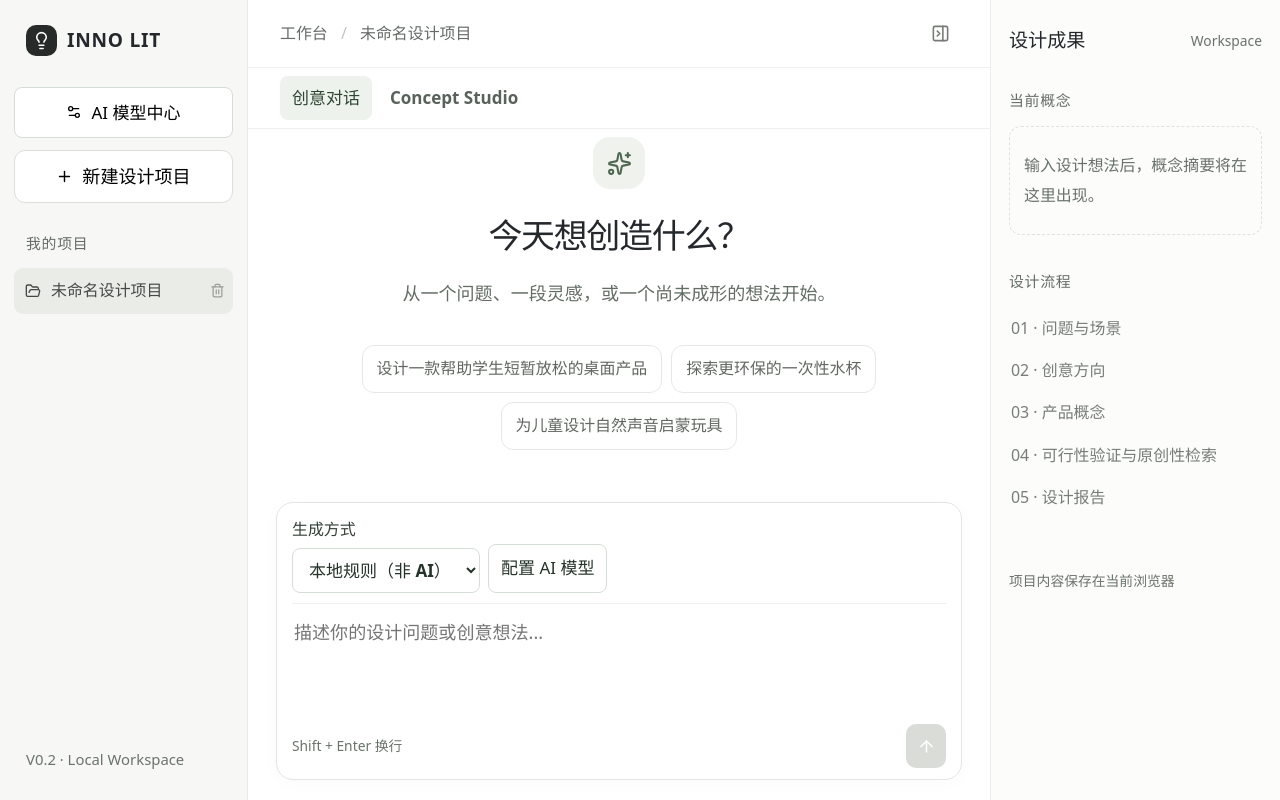
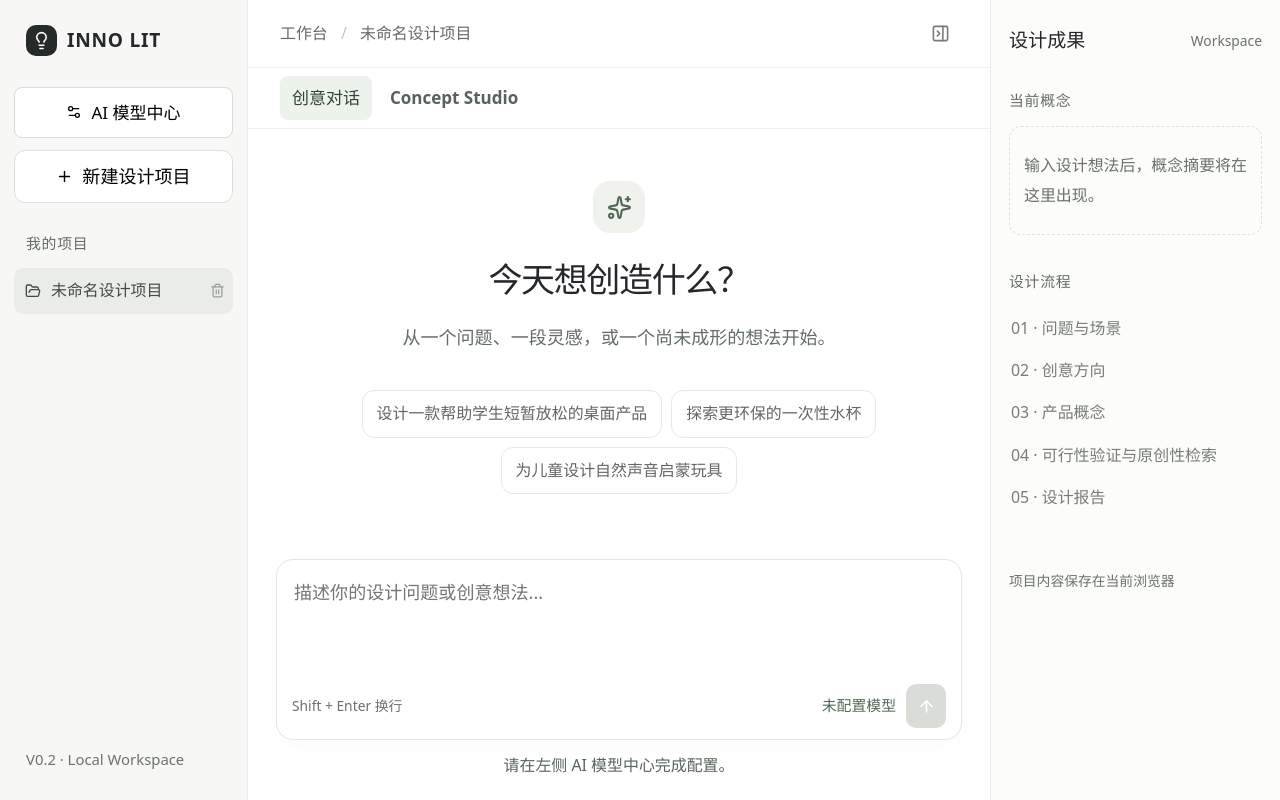
Before and after one commit to laring/INNOLIT, a React (Vite) app: page / in a window 1280 px wide. Built offline with nearby package versions, Linux system fonts and the light colour scheme.

Commit message:
refactor: show active chat model in composer footer without mode controls

```diff
--- a/src/App.css
+++ b/src/App.css
@@ -1100,3 +1100,7 @@ figcaption,
 .report-step > h4 { margin: 0 0 12px; }
 .report-chapter-group { margin: 18px 0; }
 .report-chapter-group > h5 { color: #526b58; font-size: 1rem; margin-bottom: 8px; }
+
+.composer-model-status { display: flex; align-items: center; justify-content: flex-end; gap: 10px; min-width: 0; max-width: 65%; }
+.composer-model-name { overflow: hidden; text-overflow: ellipsis; white-space: nowrap; color: #526b58; font-size: .875rem; }
+.composer-model-status > button { flex-shrink: 0; }
--- a/src/CreativeChat.tsx
+++ b/src/CreativeChat.tsx
@@ -2,7 +2,6 @@ import { useEffect, useRef, useState } from 'react'
 import { ArrowUp, Lightbulb, Sparkles, Square } from 'lucide-react'
 import { modelSourceLabel } from './concepts'
 import type { ChatIdea } from './concepts'
-import { ModelControls } from './ModelControls'
 import { replyWithModel } from './modelChat'
 import { canUseCustomModel, hasModelSettings } from './modelGeneration'
 import type { ModelSettings } from './modelGeneration'
@@ -18,30 +17,12 @@ type ChatProps = {
   onOpenModelCenter: () => void
 }
 
-function generateGuidance(input: string): string {
-  return `已记录你的设计想法：${input}
-
-我们可以从三个方向展开：
-
-01 · 用户与场景
-明确目标用户、使用环境和核心困难。
-
-02 · 产品与交互
-寻找一种简单、直观、可验证的产品解决方式。
-
-03 · 实现与价值
-考虑材料、结构、制造可行性与设计价值。
-
-下一步，请描述：这个产品最希望帮助哪一类人？`
-}
-
-export function CreativeChat({ messages, input, onInputChange, onAppend, onTransfer, settings, onOpenModelCenter }: ChatProps) {
-  const [customModel, setCustomModel] = useState(false)
+export function CreativeChat({ messages, input, onInputChange, onAppend, onTransfer, settings }: ChatProps) {
   const [pending, setPending] = useState(false)
   const [notice, setNotice] = useState('')
   const request = useRef<AbortController | null>(null)
   const conversation = useRef<HTMLDivElement>(null)
-  const canSend = input.trim() && !pending && (!customModel || hasModelSettings(settings))
+  const canSend = input.trim() && !pending && hasModelSettings(settings)
 
   useEffect(() => () => request.current?.abort(), [])
 
@@ -61,10 +42,6 @@ export function CreativeChat({ messages, input, onInputChange, onAppend, onTrans
       onInputChange('')
     }
 
-    if (!customModel) {
-      saveReply({ content: generateGuidance(text) })
-      return
-    }
     if (!canUseCustomModel(window.location.hostname)) return
 
     const controller = new AbortController()
@@ -153,19 +130,6 @@ export function CreativeChat({ messages, input, onInputChange, onAppend, onTrans
 
       <div className="composer-area">
         <div className="composer">
-          <div className="composer-model">
-            <ModelControls
-              settings={settings}
-              onOpenModelCenter={onOpenModelCenter}
-              customModel={customModel}
-              onModeChange={custom => {
-                setCustomModel(custom)
-                setNotice('')
-              }}
-              disabled={pending}
-              requestDescription="发送时会将本轮消息和当前项目的近期对话发送给所选服务。"
-            />
-          </div>
           <textarea
             value={input}
             onChange={event => onInputChange(event.target.value)}
@@ -181,16 +145,17 @@ export function CreativeChat({ messages, input, onInputChange, onAppend, onTrans
           />
           <div className="composer-bottom">
             <span>Shift + Enter 换行</span>
+            <div className="composer-model-status"><span className="composer-model-name" title={settings.model.trim() || '未配置模型'}>{settings.model.trim() || '未配置模型'}</span>
             {pending ? (
               <button type="button" onClick={cancelReply} aria-label="取消回复"><Square size={15} /></button>
             ) : (
               <button type="button" onClick={sendMessage} disabled={!canSend} aria-label="发送想法"><ArrowUp size={19} /></button>
-            )}
+            )}</div>
           </div>
         </div>
         <p className="composer-note" role="status">
           {pending ? `正在等待 ${settings.model.trim()} 回复…`
-            : notice || (customModel && !hasModelSettings(settings) ? '请完成 API 设置后发送。' : '')}
+            : notice || (!hasModelSettings(settings) ? '请在左侧 AI 模型中心完成配置。' : '')}
         </p>
       </div>
     </div>
```
